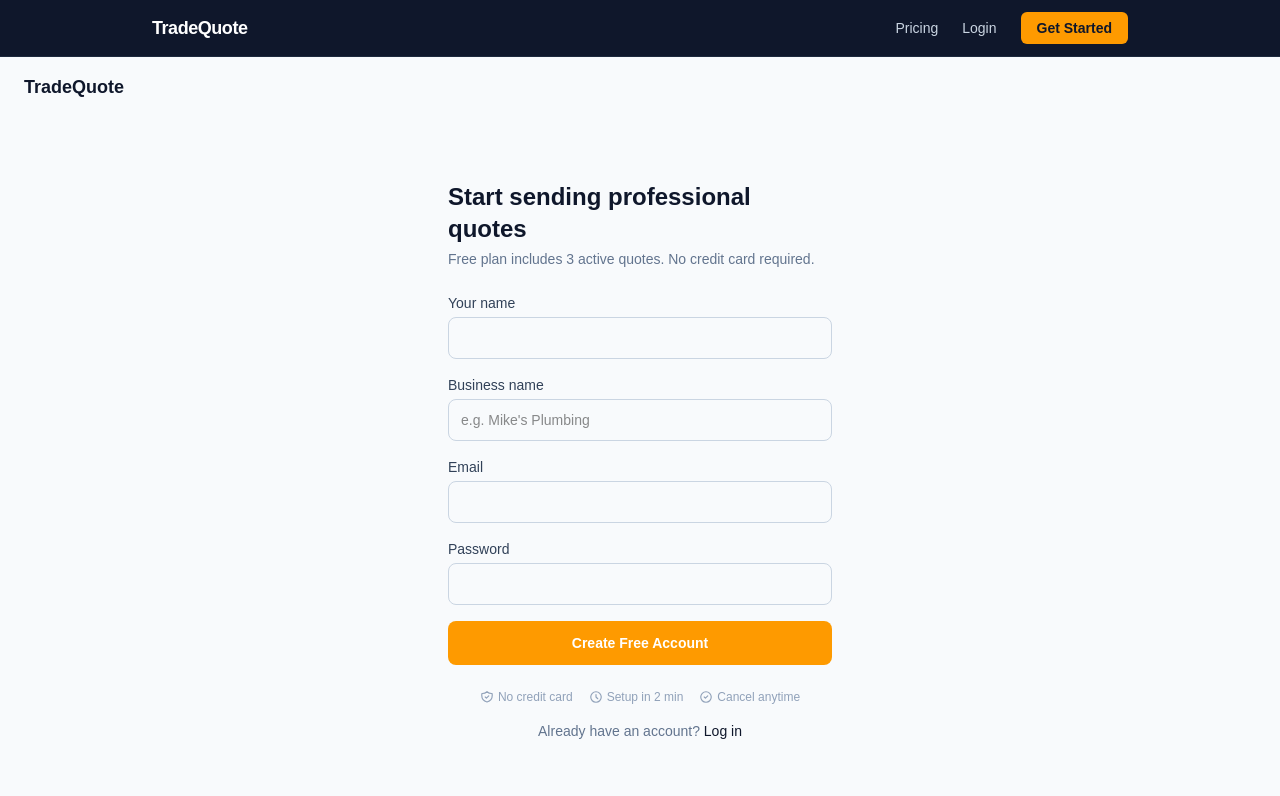
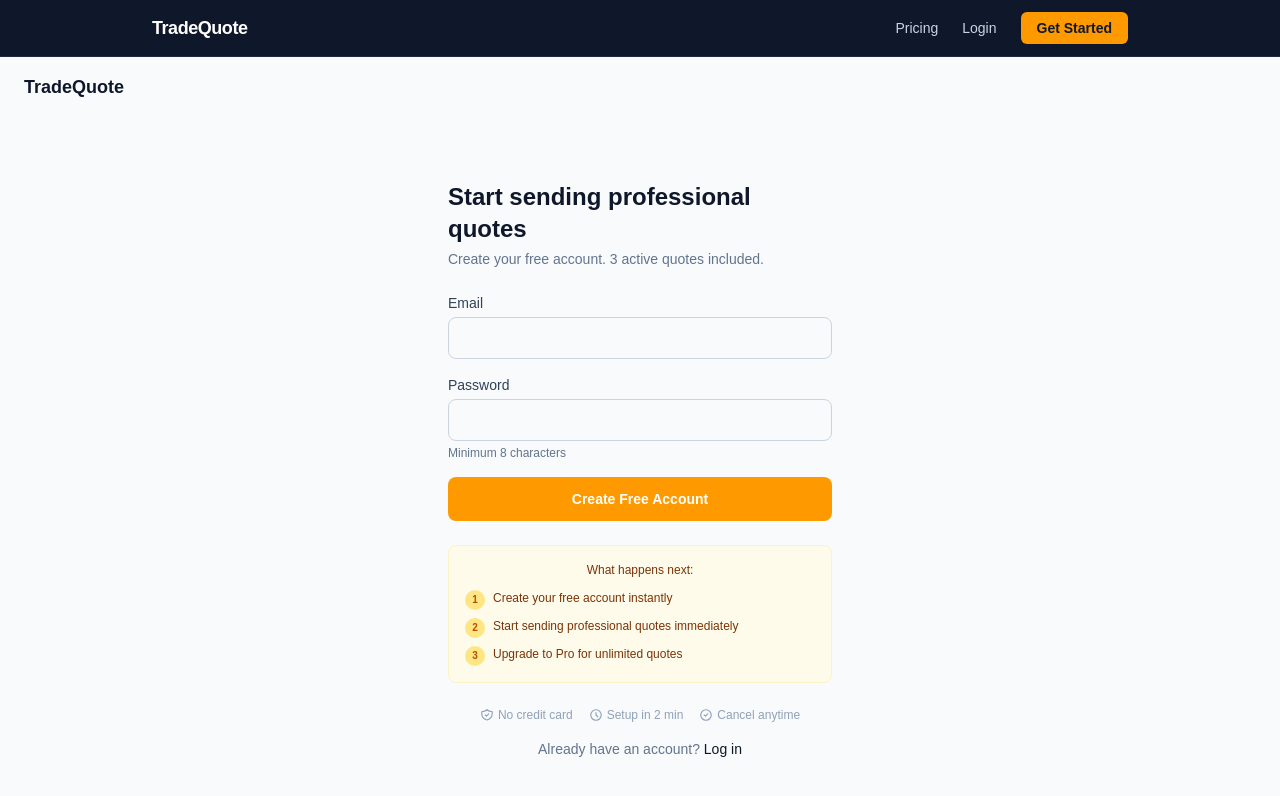
Before and after one commit to moltcorporation/trades-quoting-tool, a Next.js app: page /register in a window 1280 px wide. Shown: the top 796 px of the page. Built offline with nearby package versions, Linux system fonts and the light colour scheme.

Commit message:
feat: simplify registration form (remove name fields, collect in onboarding) + improve conversion messaging

```diff
--- a/app/register/page.tsx
+++ b/app/register/page.tsx
@@ -22,8 +22,6 @@ export default function RegisterPage() {
       body: JSON.stringify({
         email: data.get("email"),
         password: data.get("password"),
-        name: data.get("name"),
-        businessName: data.get("businessName"),
       }),
     });
 
@@ -53,7 +51,7 @@ export default function RegisterPage() {
       <div className="w-full max-w-sm">
         <h1 className="text-2xl font-bold text-slate-900">Start sending professional quotes</h1>
         <p className="mt-1 text-sm text-slate-500">
-          Free plan includes 3 active quotes. No credit card required.
+          Create your free account. 3 active quotes included.
         </p>
 
         {error && (
@@ -64,20 +62,13 @@ export default function RegisterPage() {
 
         <form onSubmit={handleSubmit} className="mt-6 space-y-4">
           <div>
-            <label htmlFor="name" className="block text-sm font-medium text-slate-700 mb-1">Your name</label>
-            <input type="text" name="name" id="name" required className={inputClass} />
-          </div>
-          <div>
-            <label htmlFor="businessName" className="block text-sm font-medium text-slate-700 mb-1">Business name</label>
-            <input type="text" name="businessName" id="businessName" required placeholder="e.g. Mike's Plumbing" className={inputClass} />
-          </div>
-          <div>
             <label htmlFor="email" className="block text-sm font-medium text-slate-700 mb-1">Email</label>
             <input type="email" name="email" id="email" required className={inputClass} />
           </div>
           <div>
             <label htmlFor="password" className="block text-sm font-medium text-slate-700 mb-1">Password</label>
             <input type="password" name="password" id="password" required minLength={8} className={inputClass} />
+            <p className="mt-1 text-xs text-slate-500">Minimum 8 characters</p>
           </div>
           <button
             type="submit"
@@ -87,6 +78,27 @@ export default function RegisterPage() {
             {loading ? "Creating account..." : "Create Free Account"}
           </button>
         </form>
+
+        {/* What happens next */}
+        <div className="mt-6 rounded-lg border border-amber-100 bg-amber-50 p-4">
+          <p className="mb-3 text-center text-xs font-medium text-amber-900">
+            What happens next:
+          </p>
+          <div className="space-y-2 text-xs text-amber-900">
+            <div className="flex items-start gap-2">
+              <span className="flex h-5 w-5 shrink-0 items-center justify-center rounded-full bg-amber-200 text-amber-700 text-[10px] font-bold">1</span>
+              <span>Create your free account instantly</span>
+            </div>
+            <div className="flex items-start gap-2">
+              <span className="flex h-5 w-5 shrink-0 items-center justify-center rounded-full bg-amber-200 text-amber-700 text-[10px] font-bold">2</span>
+              <span>Start sending professional quotes immediately</span>
+            </div>
+            <div className="flex items-start gap-2">
+              <span className="flex h-5 w-5 shrink-0 items-center justify-center rounded-full bg-amber-200 text-amber-700 text-[10px] font-bold">3</span>
+              <span>Upgrade to Pro for unlimited quotes</span>
+            </div>
+          </div>
+        </div>
 
         {/* Trust signals for ad traffic */}
         <div className="mt-6 flex flex-wrap items-center justify-center gap-4 text-xs text-slate-400">
```
